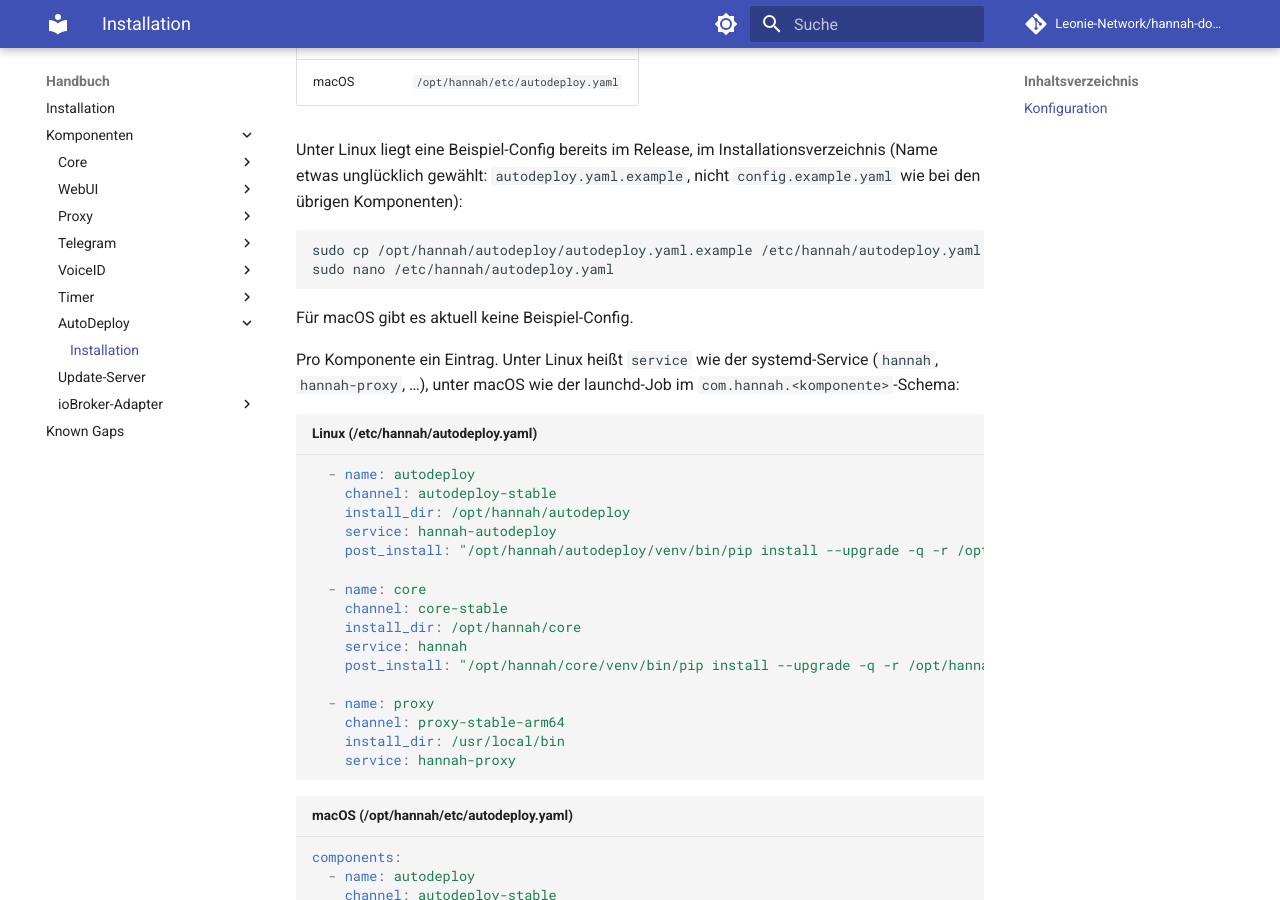
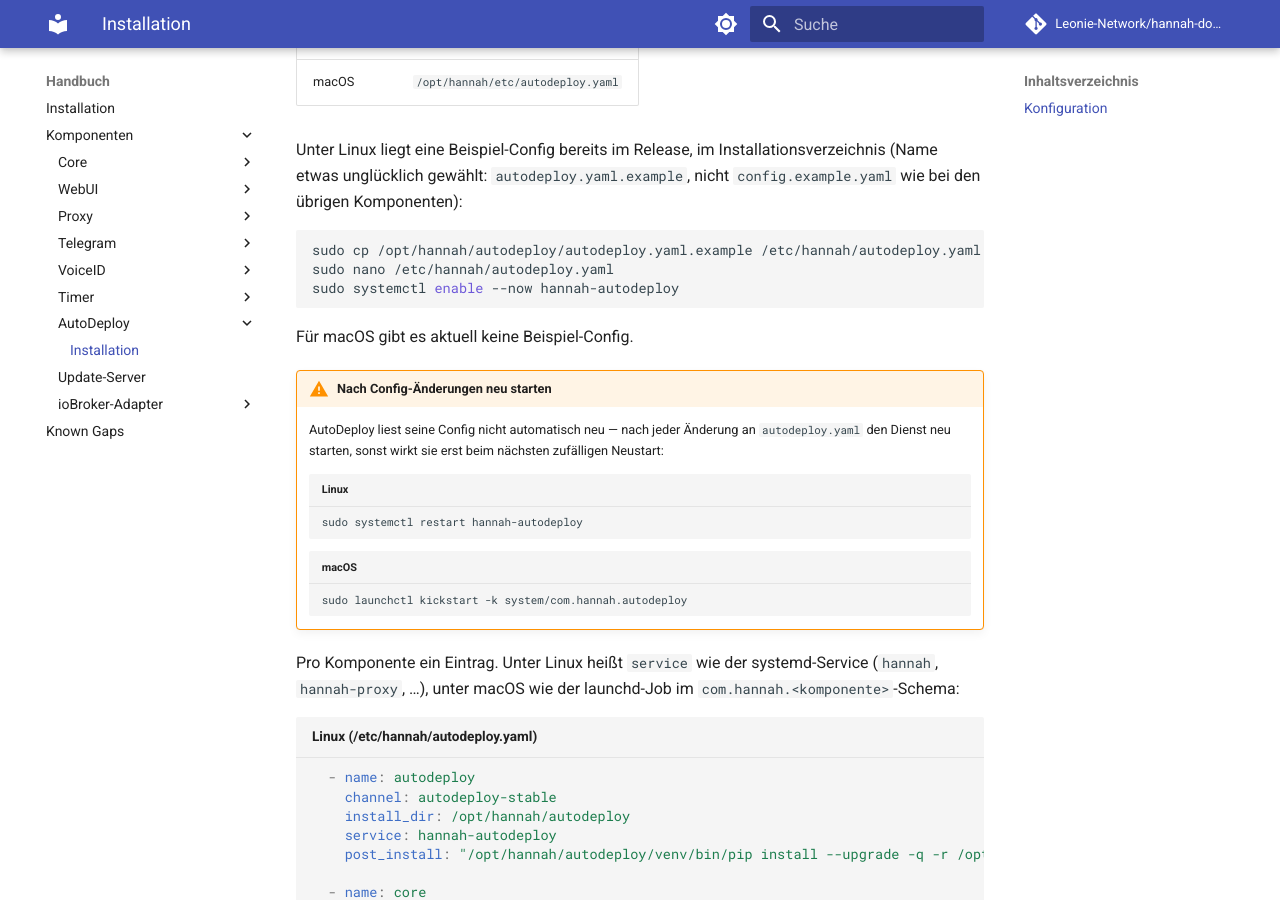
Before and after one commit to Leonie-Network/hannah-docs, an MkDocs documentation site: the page built from docs/components/autodeploy/installation.md, in a window 1280 px wide and 900 px high, scrolled down 555 px. Built offline with MkDocs 1.6.1 and Material for MkDocs 9.7.7, drawn with Linux system fonts in a browser that asks for light colours; comment, search, counter and statistics services are not loaded.

Commit message:
docs: add config-change restart instructions for AutoDeploy
AutoDeploy doesn't reload its config live - documented the
systemctl/launchctl restart commands for both platforms, plus the
initial enable/start step matching Core and WebUI's pattern.

Co-Authored-By: Claude Sonnet 5 <noreply@anthropic.com>

````diff
--- a/docs/components/autodeploy/installation.md
+++ b/docs/components/autodeploy/installation.md
@@ -27,9 +27,21 @@ wie bei den übrigen Komponenten):
 ```bash
 sudo cp /opt/hannah/autodeploy/autodeploy.yaml.example /etc/hannah/autodeploy.yaml
 sudo nano /etc/hannah/autodeploy.yaml
+sudo systemctl enable --now hannah-autodeploy
 ```
 
 Für macOS gibt es aktuell keine Beispiel-Config.
+
+!!! warning "Nach Config-Änderungen neu starten"
+    AutoDeploy liest seine Config nicht automatisch neu — nach jeder Änderung an
+    `autodeploy.yaml` den Dienst neu starten, sonst wirkt sie erst beim nächsten
+    zufälligen Neustart:
+    ```bash title="Linux"
+    sudo systemctl restart hannah-autodeploy
+    ```
+    ```bash title="macOS"
+    sudo launchctl kickstart -k system/com.hannah.autodeploy
+    ```
 
 Pro Komponente ein Eintrag. Unter Linux heißt `service` wie der systemd-Service
 (`hannah`, `hannah-proxy`, …), unter macOS wie der launchd-Job im
````
